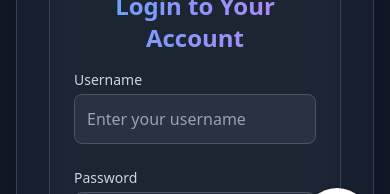
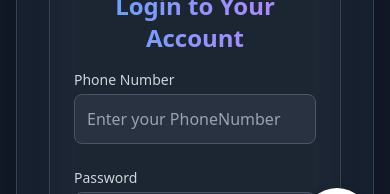
Before and after one commit to AkhilRoyal-5187/discount-mithra, a React (Create React App) app in the folder Discount-mitra/client/: page /login in a window 390 px wide. Shown: the part 570-764 px from the top of the page. Built offline with nearby package versions, Linux system fonts and the light colour scheme.

Commit message:
updated the login from user name to phone number

```diff
--- a/Discount-mitra/client/src/components/Login.jsx
+++ b/Discount-mitra/client/src/components/Login.jsx
@@ -5,7 +5,7 @@ import { motion } from 'framer-motion';
 import doctorImage from '../assests/doctor1.png';
 
 function Login() {
-  const [username, setUsername] = useState('');
+  const [PhoneNumber, setPhoneNumber] = useState('');
   const [password, setPassword] = useState('');
   const [error, setError] = useState('');
   const navigate = useNavigate();
@@ -15,7 +15,7 @@ function Login() {
     setError('');
     try {
       const res = await axios.post('http://localhost:8000/api/auth/login', {
-        username,
+        PhoneNumber,
         password,
       });
 
@@ -99,16 +99,16 @@ function Login() {
             )}
             <form onSubmit={handleSubmit} className="space-y-6">
               <motion.div variants={inputVariants}>
-                <label htmlFor="username" className="block text-sm font-medium text-gray-300">
-                  Username
+                <label htmlFor="PhoneNumber" className="block text-sm font-medium text-gray-300">
+                  Phone Number
                 </label>
                 <input
                   type="text"
-                  id="username"
-                  value={username}
-                  onChange={(e) => setUsername(e.target.value)}
+                  id="PhoneNumber"
+                  value={PhoneNumber}
+                  onChange={(e) => setPhoneNumber(e.target.value)}
                   className="mt-1 w-full p-3 bg-gray-700/50 border border-gray-600 rounded-lg text-white focus:ring-2 focus:ring-blue-400 placeholder-gray-400"
-                  placeholder="Enter your username"
+                  placeholder="Enter your PhoneNumber"
                   required
                 />
               </motion.div>
```
Also changed, not shown: 2 other files (tests, documents, lock files or other folders).
